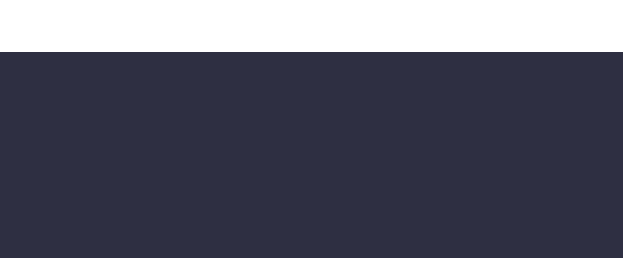
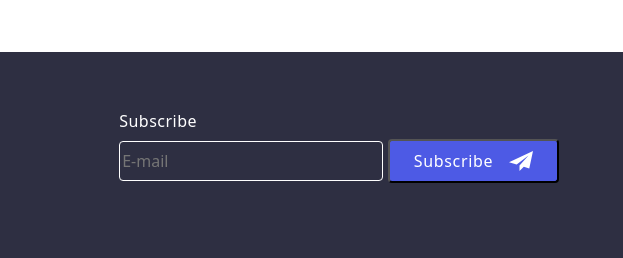
Before and after one commit to MariaZhantal/goit-markup-hw-06, a plain HTML site: page portfolio.html in a window 1280 px wide. Shown: the part 1756-2014 px from the top of the page, 657-1280 px from the left. Drawn offline with nearby package versions, Linux system fonts and the light colour scheme.

Commit message:
Updated Homework #6

```diff
--- a/css/styles.css
+++ b/css/styles.css
@@ -787,7 +787,7 @@ img {
   background: var(--iris);
   line-height: 1.87;
   letter-spacing: 0.06em;
-  padding: 16px 60px;
+  padding: 10px 60px;
   font-size: 16px;
   font-weight: 500;
   box-shadow: 0px 4px 4px rgba(0, 0, 0, 0.15);
--- a/portfolio.html
+++ b/portfolio.html
@@ -369,6 +369,25 @@
                 </li>
               </ul>
             </div>
+            <div class="form">
+              <b class="footer-heading">Subscribe</b>
+              <form>
+                <label>
+                  <input
+                    class="input-email"
+                    type="email"
+                    name="email"
+                    placeholder="E-mail"
+                  />
+                </label>
+                <button type="submit" class="btn">
+                  Subscribe
+                  <svg class="subscribe-icon" width="24" height="24">
+                    <use href="./images/icons.svg#subscribe-icon"></use>
+                  </svg>
+                </button>
+              </form>
+            </div>
           </div>
         </div>
       </footer>
```
